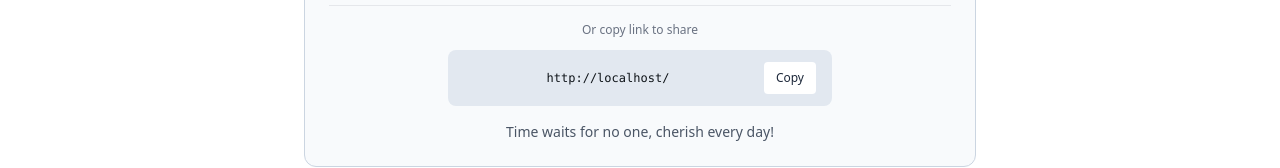
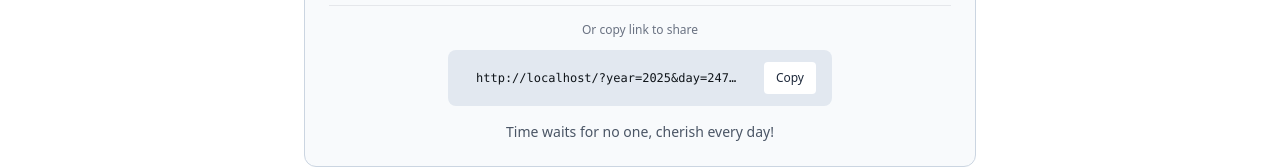
Before and after one commit to cholf5/year-progress, a Next.js app: page / in a window 1280 px wide. Shown: the part 654-822 px from the top of the page. Built offline with nearby package versions, Linux system fonts and the light colour scheme.

Commit message:
feat: enhance settings modal and OG image generation with parameterized URLs and improved state management

```diff
--- a/src/app/api/og/route.tsx
+++ b/src/app/api/og/route.tsx
@@ -22,7 +22,7 @@ export async function GET(request: Request) {
 
       // Basic validation - prevent obviously invalid values
       if (isNaN(year) || isNaN(daysPassed) ||
-          year < 1900 || year > 3000 ||
+          year < 0 || year > 30000 ||
           daysPassed < 1 || daysPassed > 366) {
         throw new Error('Invalid parameters');
       }
--- a/src/app/page.tsx
+++ b/src/app/page.tsx
@@ -57,14 +57,22 @@ export default function Home() {
   const getShareUrl = () => {
     if (typeof window === 'undefined') return '';
     const baseUrl = window.location.origin + window.location.pathname;
-    return baseUrl;
+    // 添加时间进度参数，确保分享时的OG图片显示正确的进度
+    return `${baseUrl}?year=${progress.year}&day=${progress.daysPassed}&lang=${language}`;
   };
 
   // 生成OG图片URL（带当前进度参数）
   const getOgImageUrl = () => {
     if (typeof window === 'undefined') return '/api/og';
     const baseUrl = window.location.origin;
-    return `${baseUrl}/api/og?year=${progress.year}&day=${progress.daysPassed}&lang=${language}`;
+
+    // 如果URL中有lang参数（分享链接访问），优先使用它来保持OG图片的语言一致性
+    // 否则使用当前页面的语言设置
+    const urlParams = new URLSearchParams(window.location.search);
+    const urlLang = urlParams.get('lang');
+    const ogLang = urlLang || language;
+
+    return `${baseUrl}/api/og?year=${progress.year}&day=${progress.daysPassed}&lang=${ogLang}`;
   };
 
   // 处理设置变更
@@ -89,6 +97,51 @@ export default function Home() {
     setTheme(savedSettings.theme);
     applyTheme(savedSettings.theme);
 
+    // 检查URL参数，如果有时间参数则使用，否则使用当前时间
+    if (typeof window !== 'undefined') {
+      const urlParams = new URLSearchParams(window.location.search);
+      const yearParam = urlParams.get('year');
+      const dayParam = urlParams.get('day');
+
+      if (yearParam && dayParam) {
+        // 使用URL中的参数计算进度（这是分享时的固定时间）
+        const year = parseInt(yearParam);
+        const daysPassed = parseInt(dayParam);
+
+        // 基本验证
+        if (!isNaN(year) && !isNaN(daysPassed) &&
+            year > 0 && year < 30000 &&
+            daysPassed >= 1 && daysPassed <= 366) {
+
+          const isLeapYear = year % 4 === 0 && (year % 100 !== 0 || year % 400 === 0);
+          const totalDays = isLeapYear ? 366 : 365;
+          const percentage = Math.round((daysPassed / totalDays) * 100 * 100) / 100;
+          const remainingDays = totalDays - daysPassed;
+
+          setProgress({
+            year,
+            totalDays,
+            daysPassed,
+            percentage,
+            remainingDays
+          });
+        }
+      } else {
+        // 没有URL参数，使用当前时间并设置定时更新
+        setProgress(calculateYearProgress());
+
+        // 每小时更新一次进度（仅在没有URL参数时）
+        const interval = setInterval(() => {
+          setProgress(calculateYearProgress());
+        }, 60 * 60 * 1000);
+
+        // 清理定时器
+        return () => {
+          clearInterval(interval);
+        };
+      }
+    }
+
     // 更新窗口宽度
     const handleResize = () => {
       setWindowWidth(window.innerWidth);
@@ -100,16 +153,7 @@ export default function Home() {
       window.addEventListener('resize', handleResize);
     }
 
-    // 每小时更新一次进度
-    const interval = setInterval(() => {
-      setProgress(calculateYearProgress());
-    }, 60 * 60 * 1000);
-
-    // 初始化语言设置
-    setLanguage(getInitialLanguage());
-
     return () => {
-      clearInterval(interval);
       if (typeof window !== 'undefined') {
         window.removeEventListener('resize', handleResize);
       }
--- a/src/components/SettingsModal.tsx
+++ b/src/components/SettingsModal.tsx
@@ -64,7 +64,12 @@ export default function SettingsModal({ isOpen, onClose, currentLanguage, curren
 
   useEffect(() => {
     if (isOpen) {
-      setSettings(getSettings());
+      // 不要重新获取设置，使用外部传入的当前设置
+      setSettings({
+        language: currentLanguage,
+        theme: currentTheme,
+        twitterIcon: getSettings().twitterIcon // 只获取 Twitter 图标设置
+      });
       setShouldRender(true);
       // 延迟启动打开动画，确保DOM已渲染
       const timer = setTimeout(() => {
@@ -79,14 +84,23 @@ export default function SettingsModal({ isOpen, onClose, currentLanguage, curren
       }, 350);
       return () => clearTimeout(timer);
     }
-  }, [isOpen]);
+  }, [isOpen, currentLanguage, currentTheme]);
+
+  // 同步外部传入的当前设置
+  useEffect(() => {
+    setSettings(prevSettings => ({
+      ...prevSettings,
+      language: currentLanguage,
+      theme: currentTheme
+    }));
+  }, [currentLanguage, currentTheme]);
 
   // 处理点击外部关闭下拉框
   useEffect(() => {
     function handleClickOutside(event: MouseEvent) {
       if (dropdownRef.current && !dropdownRef.current.contains(event.target as Node)) {
         // 检查点击是否在Portal渲染的下拉框内
-        const portalDropdown = document.querySelector('[style*="fixed"][style*="z-index: 9999"]');
+        const portalDropdown = document.getElementById('language-dropdown-portal');
         if (!portalDropdown || !portalDropdown.contains(event.target as Node)) {
           setIsLanguageDropdownOpen(false);
         }
@@ -95,7 +109,9 @@ export default function SettingsModal({ isOpen, onClose, currentLanguage, curren
 
     if (isLanguageDropdownOpen) {
       document.addEventListener('mousedown', handleClickOutside);
-      return () => document.removeEventListener('mousedown', handleClickOutside);
+      return () => {
+        document.removeEventListener('mousedown', handleClickOutside);
+      };
     }
   }, [isLanguageDropdownOpen]);
 
@@ -254,7 +270,7 @@ export default function SettingsModal({ isOpen, onClose, currentLanguage, curren
                       : undefined
                   }}
                 >
-                  <span>{getLanguageDisplayName(settings.language)}</span>
+                  <span>{getLanguageDisplayName(currentLanguage)}</span>
                   <svg
                     className={`w-5 h-5 text-gray-400 transition-transform duration-200 ${isLanguageDropdownOpen ? 'rotate-180' : ''}`}
                     fill="none"
@@ -354,6 +370,7 @@ export default function SettingsModal({ isOpen, onClose, currentLanguage, curren
       {/* 使用Portal渲染下拉框，避免被modal的overflow-hidden裁剪 */}
       {isLanguageDropdownOpen && typeof window !== 'undefined' && createPortal(
         <div
+          id="language-dropdown-portal"
           className="fixed z-[9999] rounded-xl border overflow-hidden transition-all duration-200 ease-out transform origin-top"
           style={{
             top: dropdownPosition.top,
@@ -367,12 +384,17 @@ export default function SettingsModal({ isOpen, onClose, currentLanguage, curren
             animation: 'dropdownSlideIn 0.2s ease-out forwards',
             maxHeight: '352px' // 8个选项 × 44px = 352px
           }}
+          onClick={(e) => {
+            e.stopPropagation();
+          }}
         >
           <div className="overflow-y-auto scrollbar-thin" style={{ maxHeight: '352px' }}>
             {languages.map((lang) => (
               <button
                 key={lang}
-                onClick={() => {
+                onClick={(e) => {
+                  e.preventDefault();
+                  e.stopPropagation();
                   handleLanguageChange(lang as Language);
                   setIsLanguageDropdownOpen(false);
                 }}
```
Also changed, not shown: 1 other file (tests, documents, lock files or other folders).
